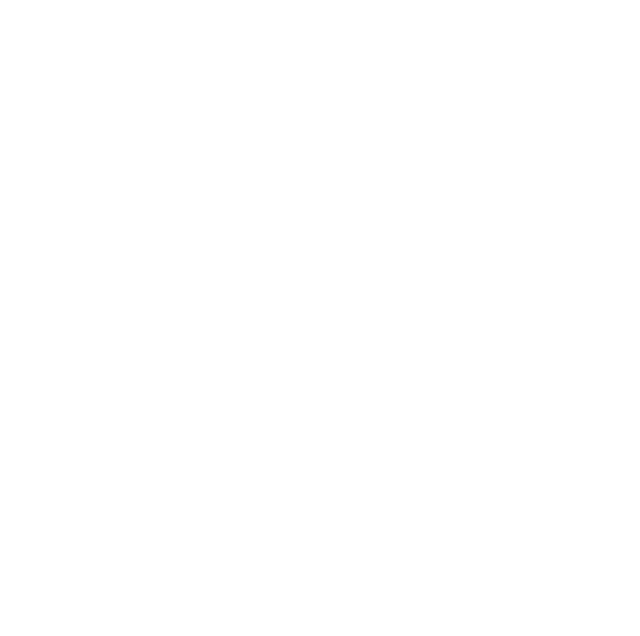
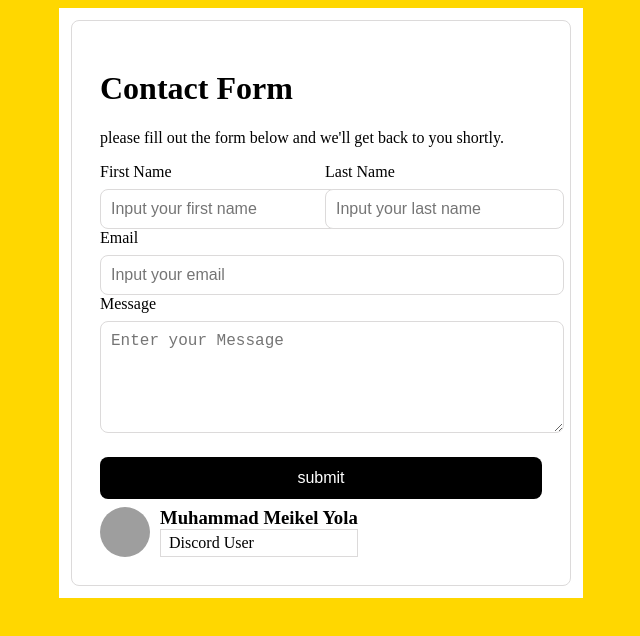
Before and after one commit to Meikeljr/mentoring_sim1, a plain HTML site: page index.html in a window 1280 px wide. Shown: the whole page, without its empty margins (319-959 px from the left). Drawn offline with Linux system fonts and the light colour scheme; grey boxes are pictures that could not be loaded.

Commit message:
Mentor Simulation week 10 undone css

```diff
--- a/index.html
+++ b/index.html
@@ -3,9 +3,49 @@
 <head>
     <meta charset="UTF-8">
     <meta name="viewport" content="width=device-width, initial-scale=1.0">
-    <title>Document 2</title>
+    <title>Simulation HTML week 10</title>
+    <link rel="stylesheet" href="style.css">
 </head>
 <body>
+    <div class="form-container">
+        <div class="form-content">
+            <h1>Contact Form</h1>
+            <p>please fill out the form below and we'll get back to you shortly.</p>
+            <div class="input-group">
+                <div>
+                    <label for="">First Name</label>
+                    <input type="text" placeholder="Input your first name">
+                </div>
+                <div>
+                    <label for="">Last Name</label>
+                    <input type="text" placeholder="Input your last name">
+                </div>
+            </div>
 
+            <div>
+                <label for="">Email</label>
+                <input type="email" placeholder="Input your email">
+            </div>
+
+            <div>
+                <label for="">Message</label>
+                <textarea name="" placeholder="Enter your Message" cols="30" rows="5"></textarea>
+            </div>
+
+            <button>submit</button>
+
+            <div class="discord">
+                <div class="discord-picture">
+                    <img src="https://th.bing.com/th/id/OIP.eU8MYLNMRBadK-YgTT6FJQHaHw?rs=1&pid=ImgDetMain" alt="Profile Picture">
+                </div>
+                <div class="discord-user">
+                    <h3>Muhammad Meikel Yola</h3>
+                    <div>
+                        <span>Discord User</span>
+                    </div>
+                </div>
+            </div>
+        </div>
+    </div>
 </body>
 </html>
--- /dev/null
+++ b/style.css
@@ -0,0 +1,77 @@
+body {
+    background-color: #ffd700;
+}
+
+.input-group {
+    display: grid;
+    grid-template-columns: 1fr 1fr;
+    gap: 8px;
+}
+
+.form-container {
+    margin: auto;
+    background-color: white;
+    width: 500px;
+    padding: 12px;
+}
+
+.form-container .form-content {
+    border: 1px solid rgb(220, 218, 218);
+    border-radius: 8px;
+    padding: 28px;
+}
+
+.form-content input,
+.form-container textarea {
+    width: 100%;
+    margin-top: 8px;
+    font-size: 16px;
+    border-radius: 8px;
+    padding: 10px;
+    border: 1px solid rgb(220, 218, 218);
+}
+
+button {
+    width: 100%;
+    font-size: 16px;
+    font-weight: medium;
+    background-color: black;
+    color: white;
+    padding: 12px;
+    border-radius: 8px;
+    border: none;
+    margin-top: 20px;
+}
+
+.discord {
+    display: flex;
+    gap: 2px;
+    align-items: center;
+    margin-top: 8px;
+}
+
+.discord .discord-picture {
+    width: 50px;
+    height: 50px;
+    border-radius: 100%;
+}
+.discord .discord-picture img {
+    width: 100%;
+    height: 100%;
+    border-radius: 100%;
+}
+
+.discord .discord-user {
+    margin-left: 8px;
+}
+
+.discord .discord-user div {
+    padding: 4px 8px;
+    border: 20px;
+    border: 1px solid rgb(220, 218, 218);
+}
+
+.discord .discord-user h3{
+    padding: 0;
+    margin: 0;
+}
```
